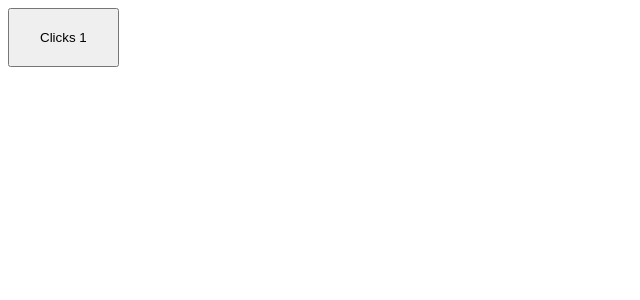
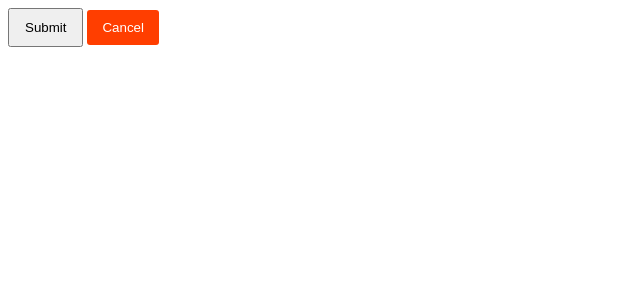
Before and after one commit to r3rivera/boogey-wapp, a Svelte app: page / in a window 1280 px wide. Shown: the top 300 px of the page, without its empty margins (0-640 px from the left). Built offline with nearby package versions, Linux system fonts and the light colour scheme.

Commit message:
Working on slot and fallback for component

```diff
--- a/src/App.svelte
+++ b/src/App.svelte
@@ -1,16 +1,10 @@
 <script>
-	import Counter from './lib/Counter.svelte';
-
-	const popo = {
-		initVal: 0,
-		mValue: 10
-	};
+	import PrimaryButton from './lib/PrimaryButton.svelte';
+	import SecondaryButton from './lib/SecondaryButton.svelte';
 </script>
 
-<Counter initialCount={1} maxCount={10} {...popo} hsamppo={4} />
+<PrimaryButton buttonLabel="Submit" />
+<SecondaryButton>Cancel</SecondaryButton>
 
 <style>
-	h1 {
-		color: red;
-	}
 </style>
--- a/src/lib/Counter.svelte
+++ /dev/null
@@ -1,20 +0,0 @@
-<script>
-	export let initialCount;
-	export let maxCount;
-
-	let count = initialCount;
-
-	console.log($$props, $$restProps);
-	function increment() {
-		if (count === maxCount) return;
-		count++;
-	}
-</script>
-
-<button on:click={increment}>Clicks {count}</button>
-
-<style>
-	button {
-		padding: 20px 30px;
-	}
-</style>
--- /dev/null
+++ b/src/lib/PrimaryButton.svelte
@@ -0,0 +1,11 @@
+<script>
+	export let buttonLabel = 'primaryButton';
+</script>
+
+<button>{buttonLabel}</button>
+
+<style>
+	button {
+		padding: 10px 15px;
+	}
+</style>
--- /dev/null
+++ b/src/lib/SecondaryButton.svelte
@@ -0,0 +1,16 @@
+<script>
+</script>
+
+<button><slot>SecondaryButton</slot></button>
+
+<style>
+	button {
+		padding: 10px 15px;
+		border: none;
+		background-color: #ff3e00;
+		color: #fff;
+
+		border-radius: 3px;
+		cursor: pointer;
+	}
+</style>
```
